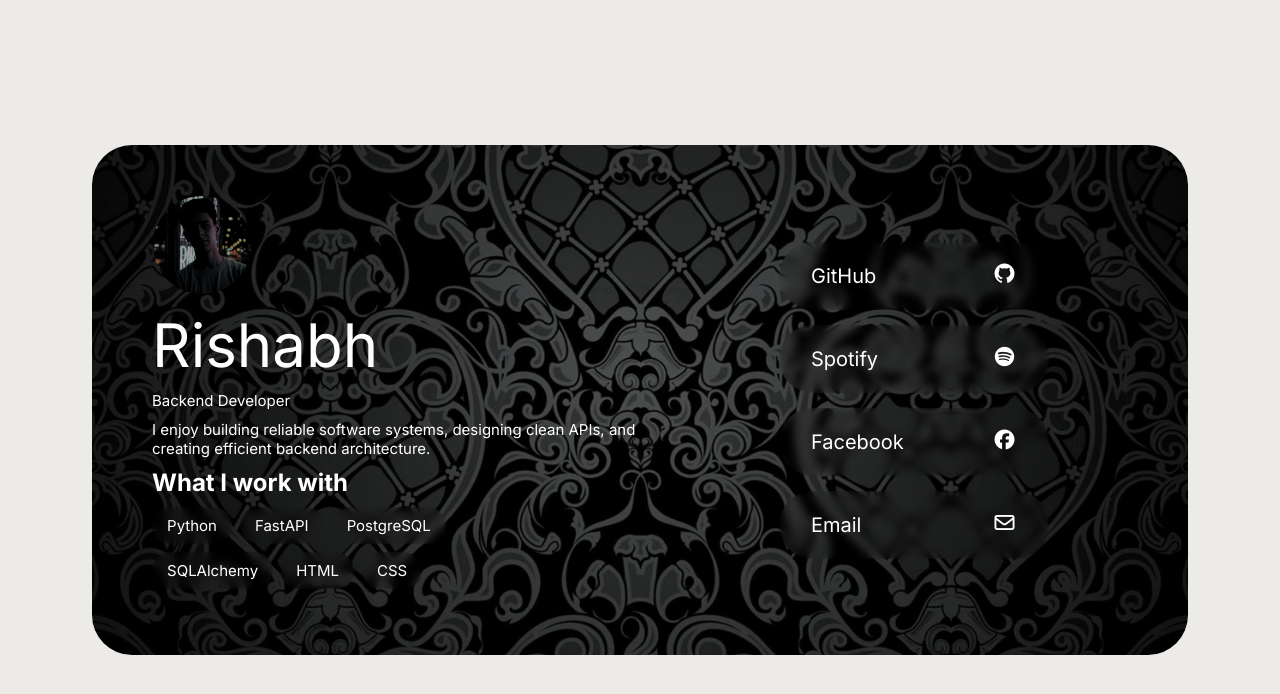
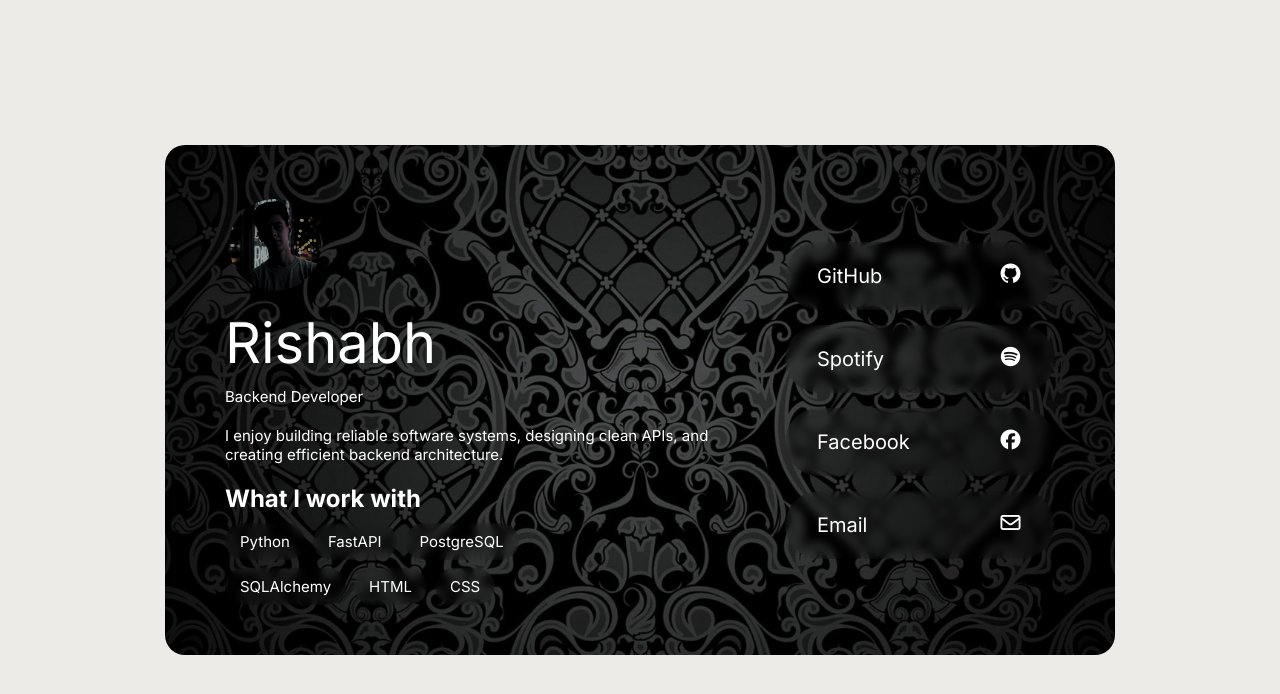
Before and after one commit to qw3rty-dev/frontend-beginner-projects, a plain HTML site: page profile_card_2_v2/index.html in a window 1280 px wide. Drawn offline with Linux system fonts and the light colour scheme.

Commit message:
add responsive layout to profile-card and removed box shadow hover effect from tags and socials

```diff
--- a/profile_card_2_v2/style.css
+++ b/profile_card_2_v2/style.css
@@ -13,16 +13,20 @@ body {
     align-items: center;
     min-height: 100vh;
     background-color: rgb(237, 235, 232);
+    padding: 20px;
 }
 
 .profile-card {
     display: flex;
+    flex-direction: column;
+    gap: 20px;
     background-image: url(background.jpeg);
     background-size: cover;
     background-position: center;
-    border-radius: 40px;
-    min-width: min(90%,1000px);
-    min-height: 510px;
+    border-radius: 20px;
+    width: 100%;
+    max-width: 950px;
+    padding: 30px 24px;
     transition: transform 0.3s ease,
                 box-shadow 0.3s ease;
 }
@@ -33,44 +37,41 @@ body {
 }
 
 .left-column{
-    flex: 1;
+    display: flex;
+    flex-direction: column;
+    gap:10px;
 }
 
 .right-column{
-    flex: 1;
     display: flex;
     flex-direction: column;
     justify-content: center;
 }
 
 .profile-img{
-    margin-top: 50px;
-    margin-left: 60px;
     width: 100px;
     height: 100px;
-    border: 1px solid transparent;
+    border: 4px solid transparent;
     border-radius: 50%;
     object-fit: cover;
     transition: transform 0.3s ease,
-                box-shadow 0.3s ease,
-                border-color 0.3s ease;
+                border-color 0.3s ease,
+                box-shadow 0.3s;
 }
 
 .profile-img:hover{
     transform: translateY(-8px);
     border-color: white;
     box-shadow: 0 20px 45px rgb(255, 255, 255)
-
 }
 
 .name,.role,.about,h2,.tags {
     margin-top: 10px;
-    margin-left: 60px;
     font-family: "Inter", sans-serif;
 }
 
 .name{
-    font-size: 60px;
+    font-size: clamp(36px,8vw,56px);
     font-weight: normal;
 }
 
@@ -82,27 +83,26 @@ body {
 .tags{
     display: flex;
     flex-wrap: wrap;
-    width: 300px;
+    width: 100%;
+    max-width: 320px;
     gap: 8px;
 }
 
 .tags li{
     list-style: none;
-    /* background-color: rgb(202, 249, 242); */
     backdrop-filter: blur(5px);
     border-radius: 20px;
     font-size: 15px;
     padding: 8px 14px;
     border: 1px solid transparent;
     transition: transform 0.3s ease,
-                box-shadow 0.3s ease,
+                font-weight 0.3s ease,
                 border-color 0.3s ease;
-
 }
 
 .tags li:hover{
     transform: scale(1.1);
-    box-shadow: 0 20px 45px rgb(255, 255, 255);
+    font-weight: bold;
     border-color: rgb(255, 255, 255);
 }
 
@@ -112,6 +112,7 @@ body {
     align-items: center;
     gap: 15px;
 }
+
 
 .profile-footer a{
     display: inline-flex;
@@ -125,14 +126,30 @@ body {
     justify-content:space-between;
     border: 2px solid transparent;
     transition: transform 0.3s ease,
-                box-shadow 0.3s ease,
+                font-weight 0.3s ease,
                 backdrop-filter 0.3s ease;
 }
 
 .profile-footer a:hover{
     transform: scale(1.08);
     border-color: rgb(255, 255, 255);
-    box-shadow: 0 20px 45px rgb(255, 255, 255);
     backdrop-filter: blur(0);
+    font-weight: bold;
+}
+@media(min-width: 768px){
+    .profile-card {
+        flex-direction: row;
+        padding: 50px 60px;
+        min-height: 500px;
+    }
+
+    .left-column {
+        flex: 2;
+    }
+
+    .right-column{
+        flex: 1;
+        align-items: flex-end;
+    }
 
 }
```
